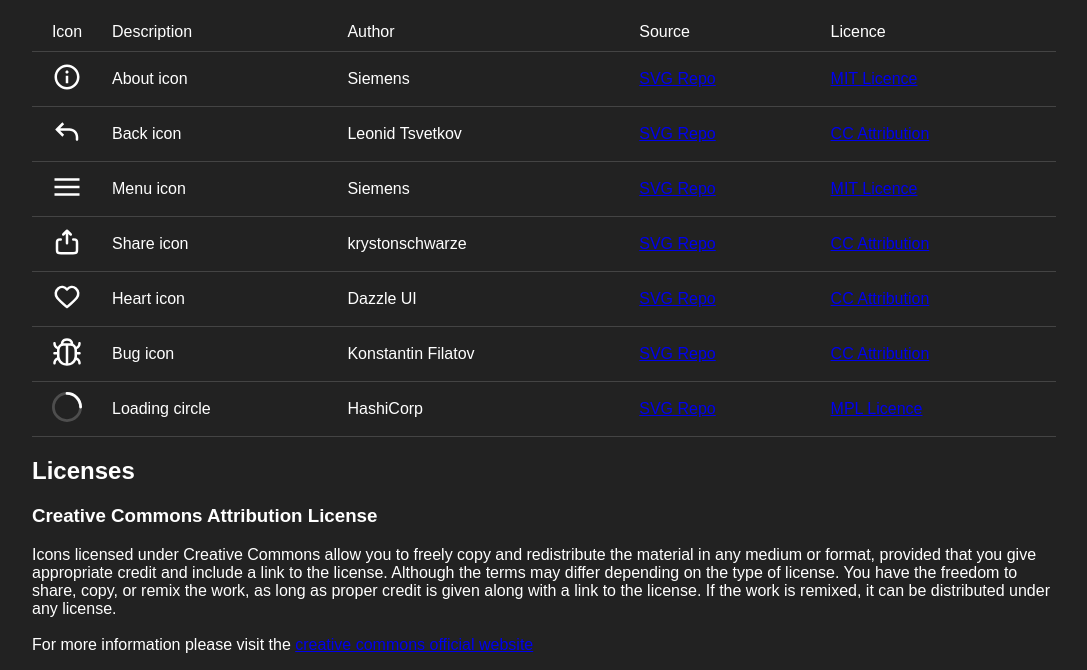
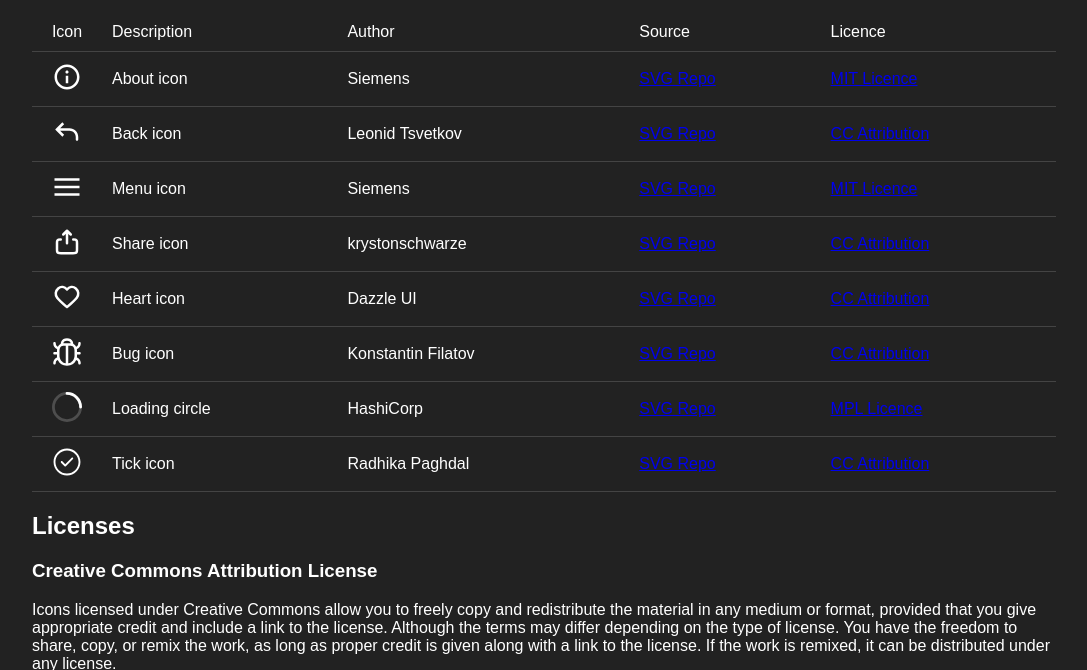
Before and after one commit to Lewis-Coding/CubeSolver-Credits, a plain HTML site: page index.html in a window 1280 px wide. Shown: the part 147-817 px from the top of the page, without its empty margins (96-1183 px from the left). Drawn offline with Linux system fonts and the light colour scheme.

Commit message:
Update index.html

```diff
--- a/index.html
+++ b/index.html
@@ -104,6 +104,13 @@
                 <td><a href="https://www.svgrepo.com/svg/448500/loading">SVG Repo</a></td>
                 <td><a href="https://www.svgrepo.com/page/licensing/#MLP">MPL Licence</td>
             </tr>
+            <tr>
+                <td><img src="icons/tick.svg" alt="tick in a circle" style="width: 30px; height: 30px;"></td>
+                <td>Tick icon</td>
+                <td>Radhika Paghdal</td>
+                <td><a href="https://www.svgrepo.com/svg/423632/tick-circle">SVG Repo</a></td>
+                <td><a href="https://www.svgrepo.com/page/licensing/#CC%20Attribution">CC Attribution</a></td>
+            </tr>
         </table>
         <h2 id="licenses">Licenses</h2>
         <h3>Creative Commons Attribution License</h3>
```
